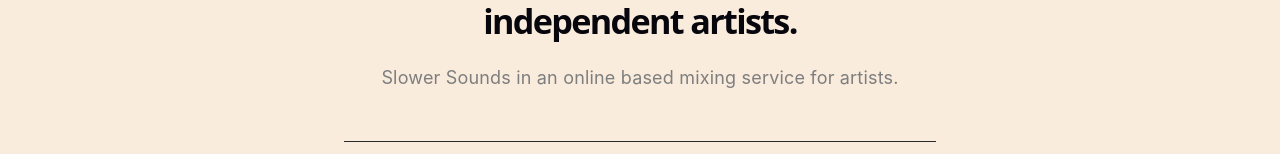
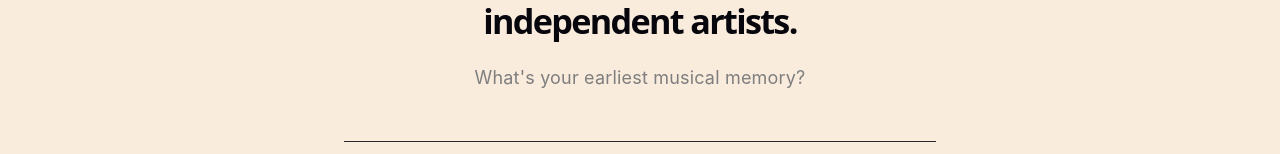
Before and after one commit to ciwee-tech/SlowerSounds, a React (Vite) app in the folder CiaranByrne/: page / in a window 1280 px wide. Shown: the part 212-366 px from the top of the page. Built offline with nearby package versions, Linux system fonts and the light colour scheme.

Commit message:
Text change test

```diff
--- a/CiaranByrne/src/App.tsx
+++ b/CiaranByrne/src/App.tsx
@@ -37,7 +37,7 @@
         <section className="hero">
           <h1>Mixing &amp; mastering for independent artists.</h1>
           <p>
-            Slower Sounds in an online based mixing service for artists.
+            What's your earliest musical memory?
           </p>
         </section>
 
```
